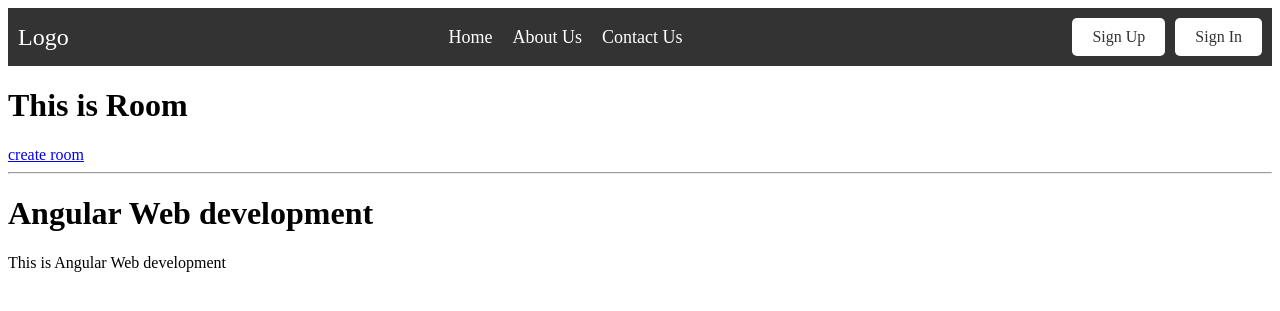
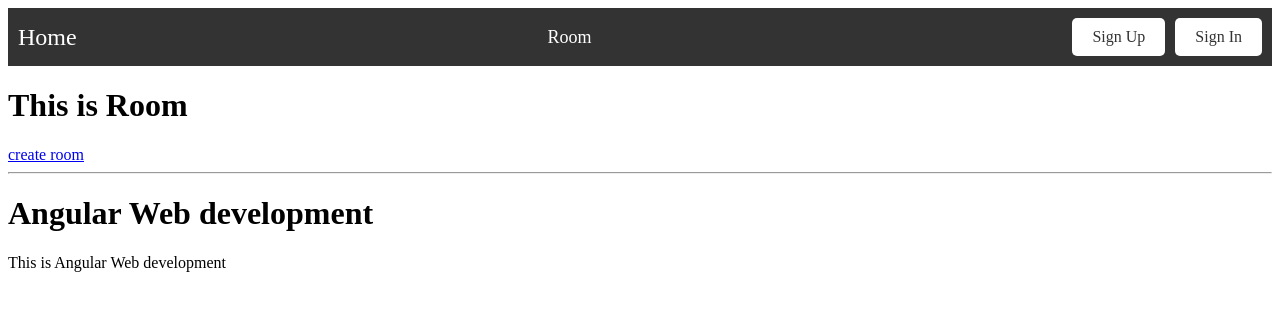
Before and after one commit to tanvirmahmud66/Full_course_django, a Django app: page /room/17/ in a window 1280 px wide. Shown: the top 311 px of the page. Run offline with Django 4.2, Linux system fonts and the light colour scheme; data comes from the database, SQL or seed files in the repository; both versions use the stored data as it was after the commit.

Commit message:
django full course

```diff
--- a/full_course/main/urls.py
+++ b/full_course/main/urls.py
@@ -7,4 +7,5 @@ urlpatterns = [
     path('room/<str:pk>/', views.room_dynamic, name='room_dynamic_route'),
     path('create-room/', views.create_room, name='create-room'),
     path('update-room/<str:pk>/', views.update_room, name='update-room'),
+    path('delete-room/<str:pk>/', views.delete_room, name="delete-room"),
 ]
--- a/full_course/main/views.py
+++ b/full_course/main/views.py
@@ -37,3 +37,11 @@ def update_room(request, pk):
             forms.save()
             return redirect('room')
     return render(request, 'home/room_form.html', {"forms": forms})
+
+
+def delete_room(request, pk):
+    room = RoomDatabase.objects.get(id=pk)
+    if request.method == "POST":
+        room.delete()
+        return redirect('room')
+    return render(request, 'home/delete.html', {"obj": room})
--- a/full_course/templates/home/navbar.html
+++ b/full_course/templates/home/navbar.html
@@ -1,12 +1,9 @@
-
   <nav>
     <div class="logo">
-      <a href="#">Logo</a>
+      <a href="{%url 'home'%}">Home</a>
     </div>
     <ul class="menu">
-      <li><a href="#">Home</a></li>
-      <li><a href="#">About Us</a></li>
-      <li><a href="#">Contact Us</a></li>
+      <li><a href="{%url 'room'%}">Room</a></li>
     </ul>
     <div class="buttons">
       <a href="#" class="signup-btn">Sign Up</a>
--- a/full_course/templates/home/room.html
+++ b/full_course/templates/home/room.html
@@ -6,8 +6,9 @@
     <hr>
     {%for room in rooms%}
         <a href="{%url 'update-room' room.id%}">Edit</a>
-        <h3>@{{room.host}}</h3>
-        <p><a href="{% url 'room_dynamic_route' room.id %}">{{room.name}}</a></p>
+        <a href="{%url 'delete-room' room.id%}">Delete</a>
+        <h5>@{{room.host}}</h5>
+        <h3><a href="{% url 'room_dynamic_route' room.id %}">{{room.name}}</a></h3>
         <h5>#{{room.topic}}</h5>
         <hr>
     {%endfor%}
```
Also changed, not shown: full_course/templates/home/delete.html (added, +10 -0 lines), full_course/db.sqlite3.
